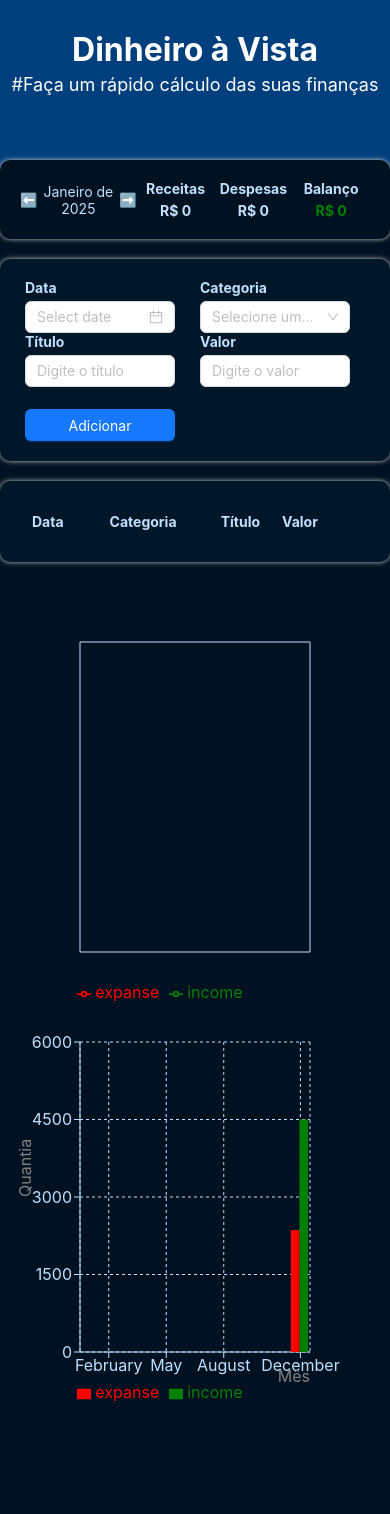
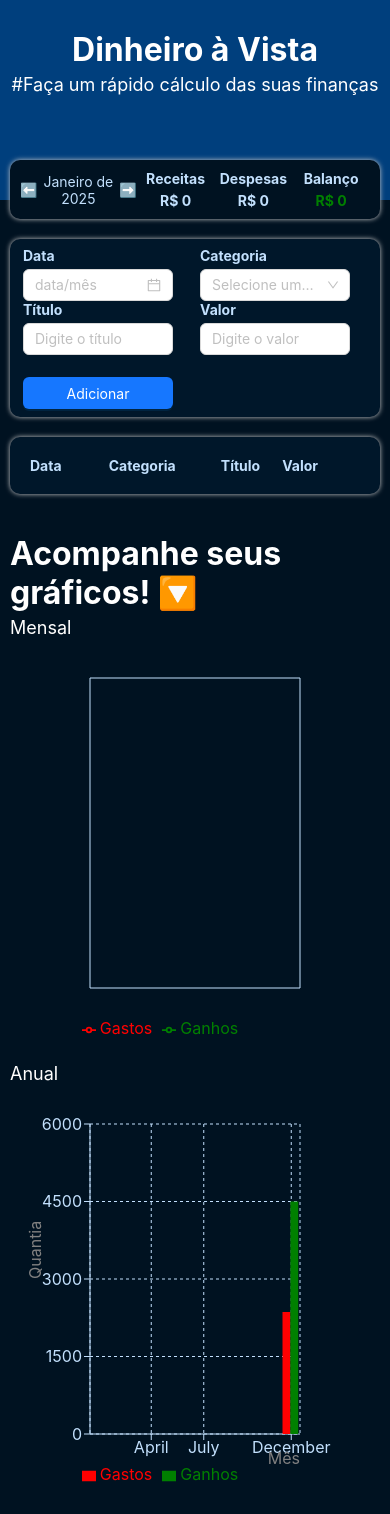
Before and after one commit to EsterKarolyne/SistemadeFinacas, a React (Create React App) app: page / in a window 390 px wide. Before the commit the page ends 1426 px from the top, so only its background shows below. Built offline with nearby package versions, Linux system fonts and the light colour scheme.

Commit message:
fix: ajusta css mobile

```diff
--- a/src/App.styles.ts
+++ b/src/App.styles.ts
@@ -18,13 +18,18 @@ export const HeaderText = styled.h1`
     color:#FFF;
     padding-top:30px;
 
-
 `;
 
 export const Body = styled.div`
     margin: auto;
     max-width:980px;
     margin-bottom:60px;
+
+    @media (max-width: 600px) {
+   margin-bottom:10px;
+   margin-left:10px;
+   margin-right:10px
+  }
 `;
 
 export const SubTitle = styled.div`
--- a/src/components/Chart/index.tsx
+++ b/src/components/Chart/index.tsx
@@ -13,6 +13,7 @@ import {
 } from "recharts";
 import { getYearlyData } from '../../helpers/dateFilter';
 import { categories } from "../../data/categories";
+import * as C from "../../App.styles";
 const Chart = ({ filteredList, fullList }: any) => {
   const isExpense = (item: any) => {
     return categories[item.category].expense;
@@ -20,14 +21,17 @@ const Chart = ({ filteredList, fullList }: any) => {
 
   const cleanList = filteredList.map((item: any) => ({
     date: item.date.toLocaleDateString(),
-    expanse: isExpense(item) ? item.value : 0,
-    income: !isExpense(item) ? item.value : 0,
+    Gastos: isExpense(item) ? item.value : 0,
+    Ganhos: !isExpense(item) ? item.value : 0,
   }));
 
 
   const yearList = getYearlyData(fullList, categories);
   return (
-    <div>
+    <C.Body>
+      <C.HeaderText>Acompanhe seus gráficos! 🔽</C.HeaderText>
+
+      <C.SubTitle>Mensal </C.SubTitle>
       <ResponsiveContainer width="100%" height={400}>
         <ComposedChart
           width={500}
@@ -62,11 +66,13 @@ const Chart = ({ filteredList, fullList }: any) => {
               color: "#C2E0FD",
             }}
           />
-          <Line type="monotone" dataKey="expanse" stroke="red" />
-          <Line type="monotone" dataKey="income" stroke="green" />
+          <Line type="monotone" dataKey="Gastos" stroke="red" />
+          <Line type="monotone" dataKey="Ganhos" stroke="green" />
         </ComposedChart>
       </ResponsiveContainer>
       <div>
+
+        <C.SubTitle>Anual </C.SubTitle>
       <ResponsiveContainer width="100%" height={400}>
         <BarChart
           width={500}
@@ -84,13 +90,13 @@ const Chart = ({ filteredList, fullList }: any) => {
           <Legend />
           <XAxis  stroke="#C2E0FD" dataKey="month" label={{ value: 'Mês', position: 'insideBottomRight', offset: 0, color: "#C2E0FD", }} />
           <YAxis  stroke="#C2E0FD" label={{ value: 'Quantia', angle: -90, position: 'insideLeft', color: "#C2E0FD", }} />
-          <Bar dataKey="expanse" barSize={20} fill="red" />
-          <Bar dataKey="income" barSize={20} fill="green" />
+          <Bar dataKey="Gastos" barSize={20} fill="red"/>
+          <Bar dataKey="Ganhos" barSize={20} fill="green" />
 
         </BarChart>
       </ResponsiveContainer>
       </div>
-    </div>
+    </C.Body>
   );
 };
 
--- a/src/components/InfoArea/styles.ts
+++ b/src/components/InfoArea/styles.ts
@@ -12,6 +12,7 @@ color:#C2E0FD;
 
 @media (max-width: 600px) {
     font-size:14px;
+    padding:10px;
   }
 `
 
--- a/src/components/InputArea/index.tsx
+++ b/src/components/InputArea/index.tsx
@@ -55,6 +55,7 @@ export const InputArea = ({ onAdd }: Props) => {
           format={dateFormat}
           onChange={(date: any) => setData(date)}
           value={data}
+          placeholder="data/mês"
         />
       </C.InputLabel>
 
--- a/src/components/InputArea/styles.ts
+++ b/src/components/InputArea/styles.ts
@@ -10,6 +10,10 @@ export const Container = styled.div`
   display: flex;
   align-items: center;
   flex-wrap: wrap;
+ @media (max-width: 600px) {
+    padding: 8px;
+  }
+
 `;
 
 export const InputLabel = styled.label`
--- a/src/components/TableArea/styles.ts
+++ b/src/components/TableArea/styles.ts
@@ -11,7 +11,7 @@ export const Table = styled.table`
 
   @media (max-width: 600px) {
     font-size:14px;
-    padding: 20px;
+    padding:8px;
   }
 `;
 
--- a/src/helpers/dateFilter.ts
+++ b/src/helpers/dateFilter.ts
@@ -1,4 +1,3 @@
-// filtragem baseada em data
 import { Item } from "../types/Item";
 
 export const getCurrentMonth = () => {
@@ -60,21 +59,21 @@ export const formatCurrentMonth = (currentMonth: string): string => {
 
 export const getYearlyData = (list:any, categories: any) => {
 
-  let monthlyData = Array.from({ length: 12 }, () => ({ expanse: 0, income: 0 }));
+  let monthlyData = Array.from({ length: 12 }, () => ({ Gastos: 0, Ganhos: 0 }));
 
 
   list.forEach((item: any) => {
     const month = item.date.getMonth();
     if (categories[item.category].expense) {
-      monthlyData[month].expanse += item.value;
+      monthlyData[month].Gastos += item.value;
     } else {
-      monthlyData[month].income += item.value;
+      monthlyData[month].Ganhos += item.value;
     }
   });
 
   return monthlyData.map((data, index) => ({
     month: new Date(0, index).toLocaleString('default', { month: 'long' }),
-    expanse: data.expanse,
-    income: data.income,
+    Gastos: data.Gastos,
+    Ganhos: data.Ganhos,
   }));
 };
```
